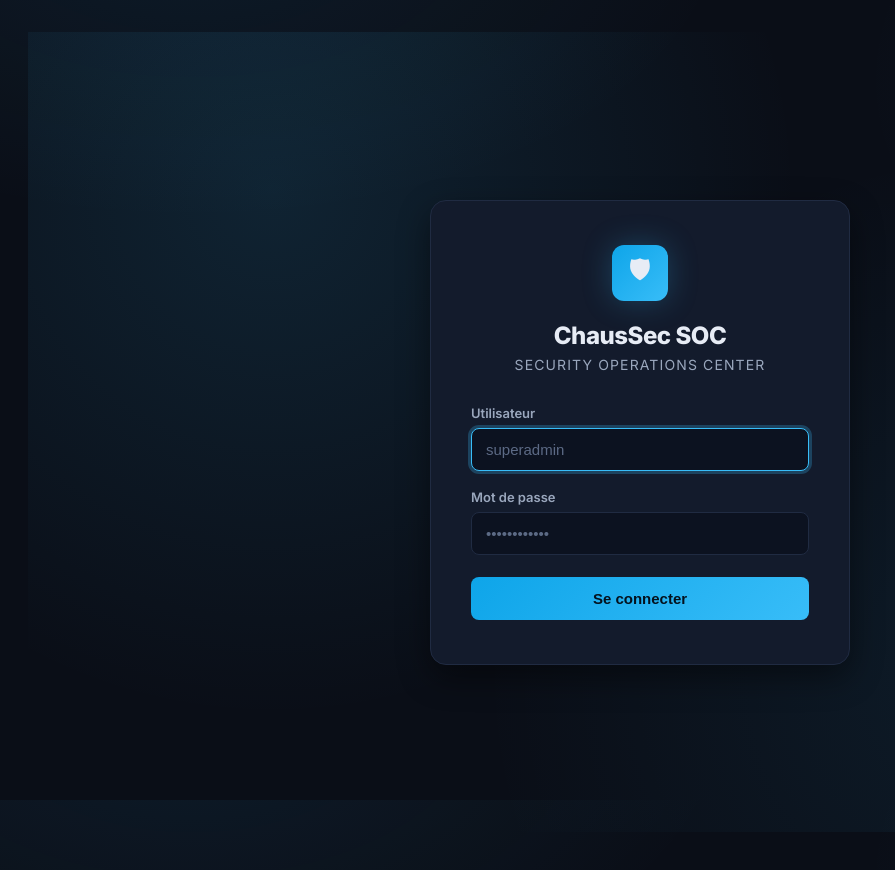
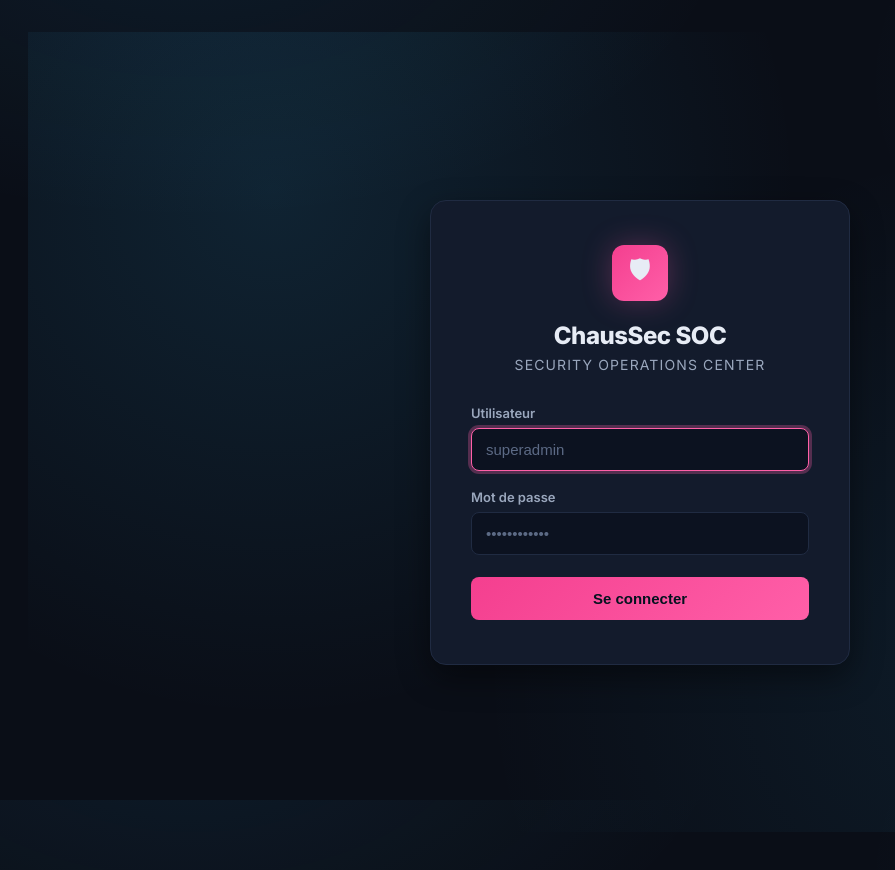
Before and after one commit to scxrrow/ChausSecFrontend, a React (Vite) app: page /login in a window 1280 px wide. Shown: the top 870 px of the page, without its empty margins (0-895 px from the left). Built offline with nearby package versions, Linux system fonts and the light colour scheme; no server answers.

Commit message:
Add pink brand accent back to key UI details
Login icon/button, active nav state, and primary action buttons now
use a pink accent instead of blue, as a signature touch while keeping
the rest of the dark SOC theme (status colors, data tables) unchanged.

```diff
--- a/src/index.css
+++ b/src/index.css
@@ -24,6 +24,12 @@
   --accent-dark: #0ea5e9;
   --accent-light: #7dd3fc;
   --accent-glow: rgba(56, 189, 248, 0.25);
+
+  /* Brand pink - used sparingly as a signature accent */
+  --pink: #ff5fa8;
+  --pink-dark: #f43f8f;
+  --pink-light: #ffa5cf;
+  --pink-glow: rgba(255, 95, 168, 0.28);
 
   /* Status colors */
   --success: #22c55e;
@@ -149,9 +155,9 @@ a {
   align-items: center;
   justify-content: center;
   margin: 0 auto 20px;
-  background: linear-gradient(135deg, var(--accent-dark), var(--accent));
+  background: linear-gradient(135deg, var(--pink-dark), var(--pink));
   font-size: 26px;
-  box-shadow: 0 0 30px var(--accent-glow);
+  box-shadow: 0 0 30px var(--pink-glow);
 }
 
 .login-header h1 {
@@ -199,8 +205,8 @@ a {
 
 .form-group input:focus {
   outline: none;
-  border-color: var(--accent);
-  box-shadow: 0 0 0 3px var(--accent-glow);
+  border-color: var(--pink);
+  box-shadow: 0 0 0 3px var(--pink-glow);
 }
 
 .form-group input::placeholder {
@@ -217,7 +223,7 @@ a {
 }
 
 .submit-btn {
-  background: linear-gradient(135deg, var(--accent-dark), var(--accent));
+  background: linear-gradient(135deg, var(--pink-dark), var(--pink));
   color: var(--text-on-accent);
   border: none;
   border-radius: var(--radius-sm);
@@ -231,7 +237,7 @@ a {
 
 .submit-btn:hover:not(:disabled) {
   filter: brightness(1.1);
-  box-shadow: 0 0 24px var(--accent-glow);
+  box-shadow: 0 0 24px var(--pink-glow);
 }
 
 .submit-btn:disabled {
@@ -296,8 +302,8 @@ a {
 }
 
 .navbar-link.active {
-  color: var(--accent-light);
-  background: var(--info-bg);
+  color: var(--pink-light);
+  background: var(--pink-glow);
 }
 
 .navbar-actions {
@@ -319,7 +325,7 @@ a {
   width: 26px;
   height: 26px;
   border-radius: 50%;
-  background: linear-gradient(135deg, var(--accent-dark), var(--accent));
+  background: linear-gradient(135deg, var(--pink-dark), var(--pink));
 }
 
 .navbar-btn {
@@ -501,7 +507,7 @@ a {
 }
 
 .scan-btn {
-  background: linear-gradient(135deg, var(--accent-dark), var(--accent));
+  background: linear-gradient(135deg, var(--pink-dark), var(--pink));
   color: var(--text-on-accent);
   border: none;
   border-radius: var(--radius-sm);
@@ -515,7 +521,7 @@ a {
 
 .scan-btn:hover:not(:disabled) {
   filter: brightness(1.1);
-  box-shadow: 0 0 20px var(--accent-glow);
+  box-shadow: 0 0 20px var(--pink-glow);
 }
 
 .scan-btn:disabled {
```
